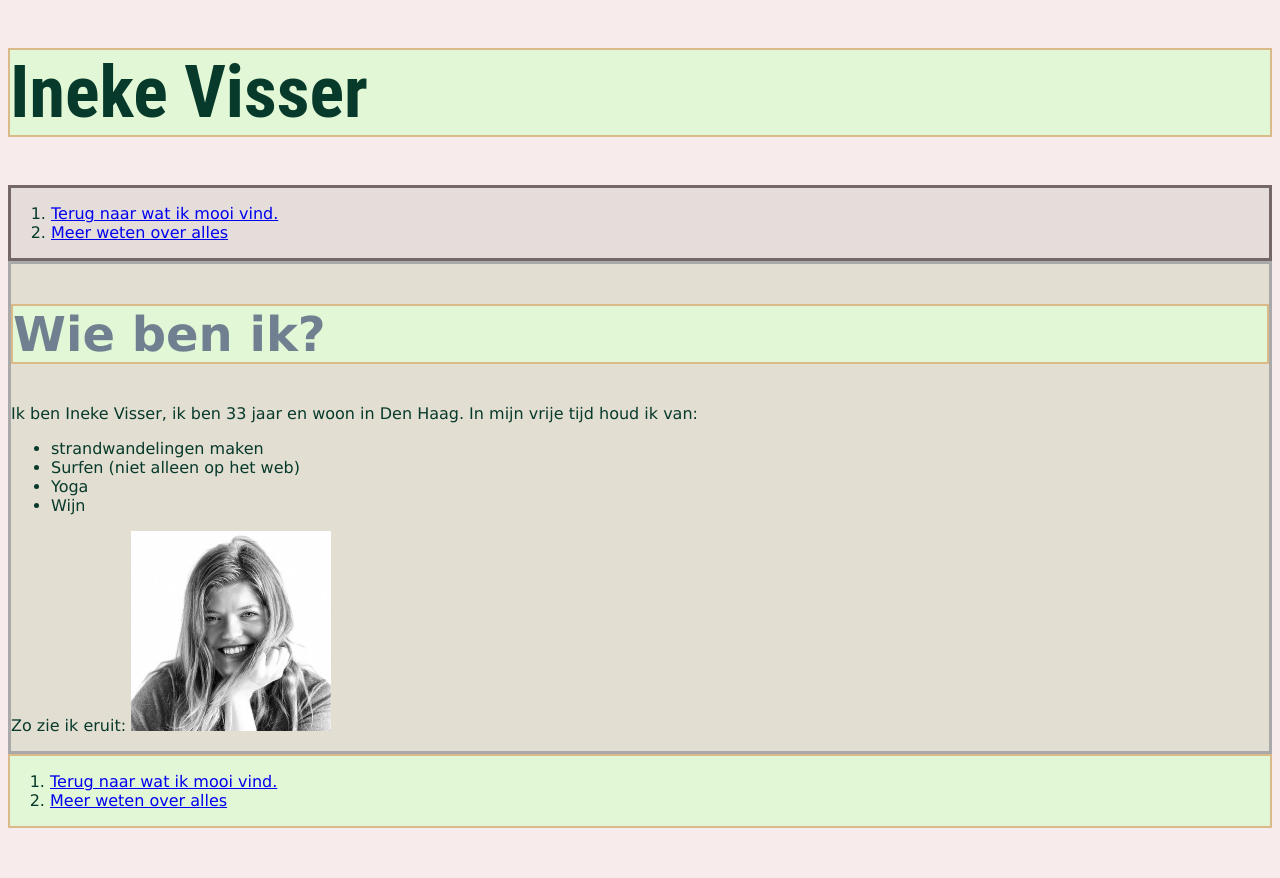
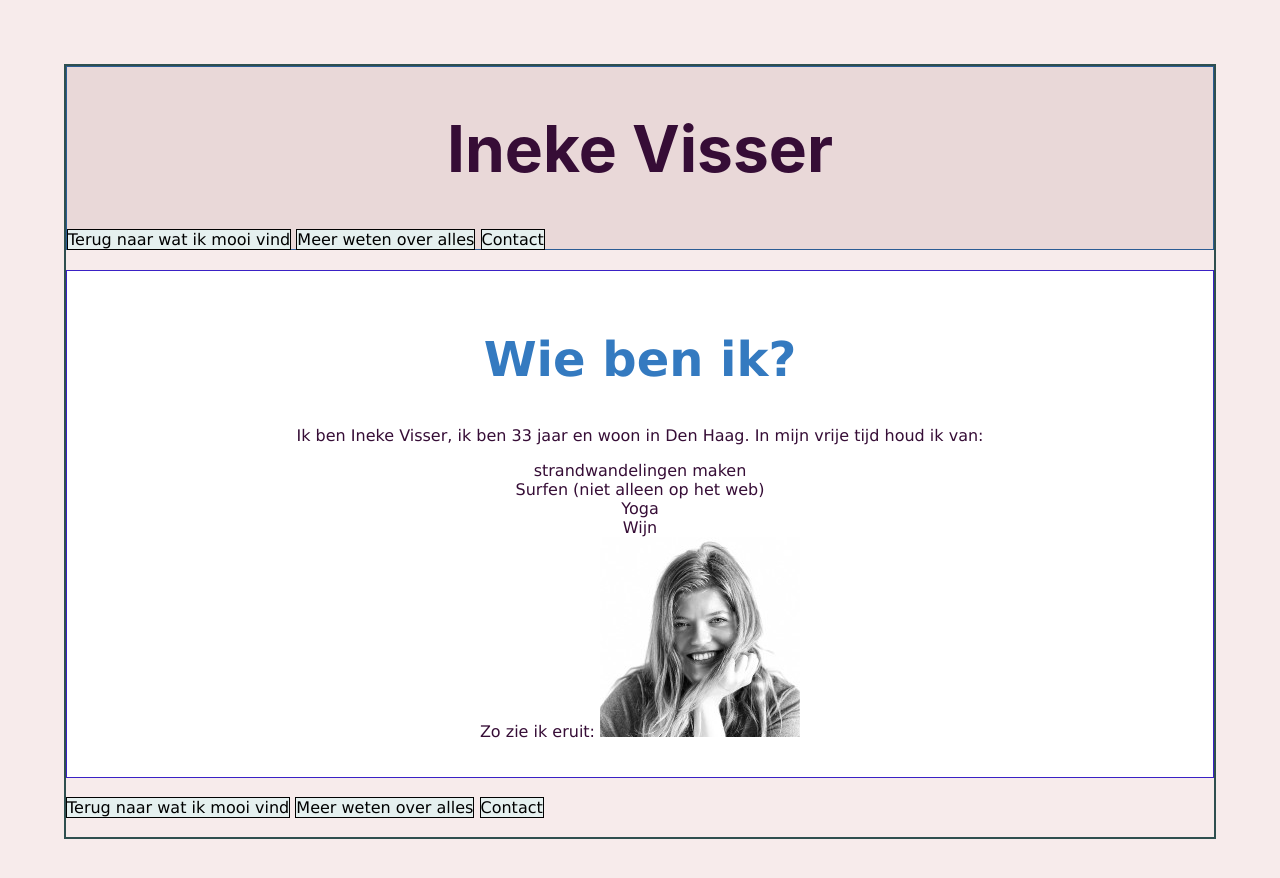
Before and after one commit to visserid/Winc-Academy, a plain HTML site: page about.html in a window 1280 px wide. Before the commit the page ends 836 px from the top, so only its background shows below. Drawn offline with Linux system fonts and the light colour scheme.

Commit message:
CSS_Box_Model

```diff
--- a/about.html
+++ b/about.html
@@ -8,16 +8,20 @@
 
 <body>
     <header>
-        <h1 class="brown-border">Ineke Visser</h1>
-        <nav class="navborder">
-            <ol>
-                <li><a href="index.html">Terug naar wat ik mooi vind.</a></li>
-                <li><a href="https://www.google.com" target="blank">Meer weten over alles</a></li>
-            </ol>
+        <h1>Ineke Visser</h1>
+        <nav>
+            <div class="navigation">
+                <ul>
+                    <li><a href="index.html">Terug naar wat ik mooi vind</a></li>
+                    <li><a href="https://www.google.com" target="blank">Meer weten over alles</a></li>
+                    <li><a href="https://www.google.com" target="blank">Contact</a></li>
+                </ul>
+            </div>
+
         </nav>
     </header>
     <main>
-        <h2 class="brown-border">Wie ben ik?</h2>
+        <h2>Wie ben ik?</h2>
         <p>
             Ik ben Ineke Visser, ik ben 33 jaar en woon in Den Haag. In mijn vrije tijd houd ik van:
         <ul>
@@ -31,11 +35,12 @@
         </p>
     </main>
     <footer>
-        <nav class="brown-border">
-            <ol>
-                <li><a href="index.html">Terug naar wat ik mooi vind.</a></li>
+        <nav>
+            <ul>
+                <li><a href="index.html">Terug naar wat ik mooi vind</a></li>
                 <li><a href="https://www.google.com" target="blank">Meer weten over alles</a></li>
-            </ol>
+                <li><a href="https://www.google.com" target="blank">Contact</a></li>
+            </ul>
         </nav>
     </footer>
 </body>
--- a/styles.css
+++ b/styles.css
@@ -1,35 +1,78 @@
 body {
-    color: rgb(7, 58, 43);
+    border: 2px solid darkslategrey;
+    margin: 5%;
+    padding: 0px;
+
+    color: rgb(54, 13, 54);
     font-family:Verdana, Geneva, Tahoma, sans-serif;
     background-color: rgb(247, 235, 235);
 }
 
+header {
+    border: 1px solid rgb(43, 92, 148);
+    background-color: rgb(233, 216, 216);
+    margin: 0px 0px 20px 0px;
+    padding: 0px;
+}
+
+main {
+    border: 1px solid rgb(58, 33, 197);
+    background-color: rgb(255, 255, 255);
+    margin: 0 auto;
+    padding: 20px;
+    text-align: center;
+}
+
+footer {
+    margin: 20px 0px;
+    padding: 0px;
+}
+
+ul {
+    list-style: none;
+    padding: 0px;
+    margin: 0px;
+}
+
+
+nav li {
+    border: 1px solid black;
+    background-color: rgb(229, 240, 239);
+    padding: 0px;
+    margin: 0px;
+    display: inline;
+}
+
+a {
+    text-decoration: none;
+    color: black;
+    }
+
+a:hover {
+    background-color: rgb(125, 140, 211);
+}
+
+a:active {
+    color: chocolate;
+}
+
 h1 {
-    font-family:'Roboto Condensed', sans-serif;
-    font-size: 4.5em;
+    font-family:-apple-system, BlinkMacSystemFont, 'Segoe UI', Roboto, Oxygen, Ubuntu, Cantarell, 'Open Sans', 'Helvetica Neue', sans-serif;
+    font-size: 4em;
+    text-align: center;
 }
 
 h2{
     font-size: 3em;
-    color:slategray;
+    color:rgb(52, 122, 192);
 }
 
-.navborder {
-    border: 3px solid rgb(117, 103, 103);
-    background-color: rgb(228, 221, 218);
-}
-
-main {
-    background-color: rgb(226, 222, 210);
-    border: 3px solid darkgrey ;
-}
-
-.brown-border {
-    border: 2px solid rgb(219, 186, 137);
-    background-color: rgb(225, 247, 213);
+h3 {
+    font-family: -apple-system, BlinkMacSystemFont, 'Segoe UI', Roboto, Oxygen, Ubuntu, Cantarell, 'Open Sans', 'Helvetica Neue', sans-serif;
 }
 
 img.photo {
 	border: 1px solid #999;
 	background-color: #fcfcfc;
-	padding: 4px;}
+	padding: 4px;
+}
```
Also changed, not shown: index.html (+11 -9 lines).
